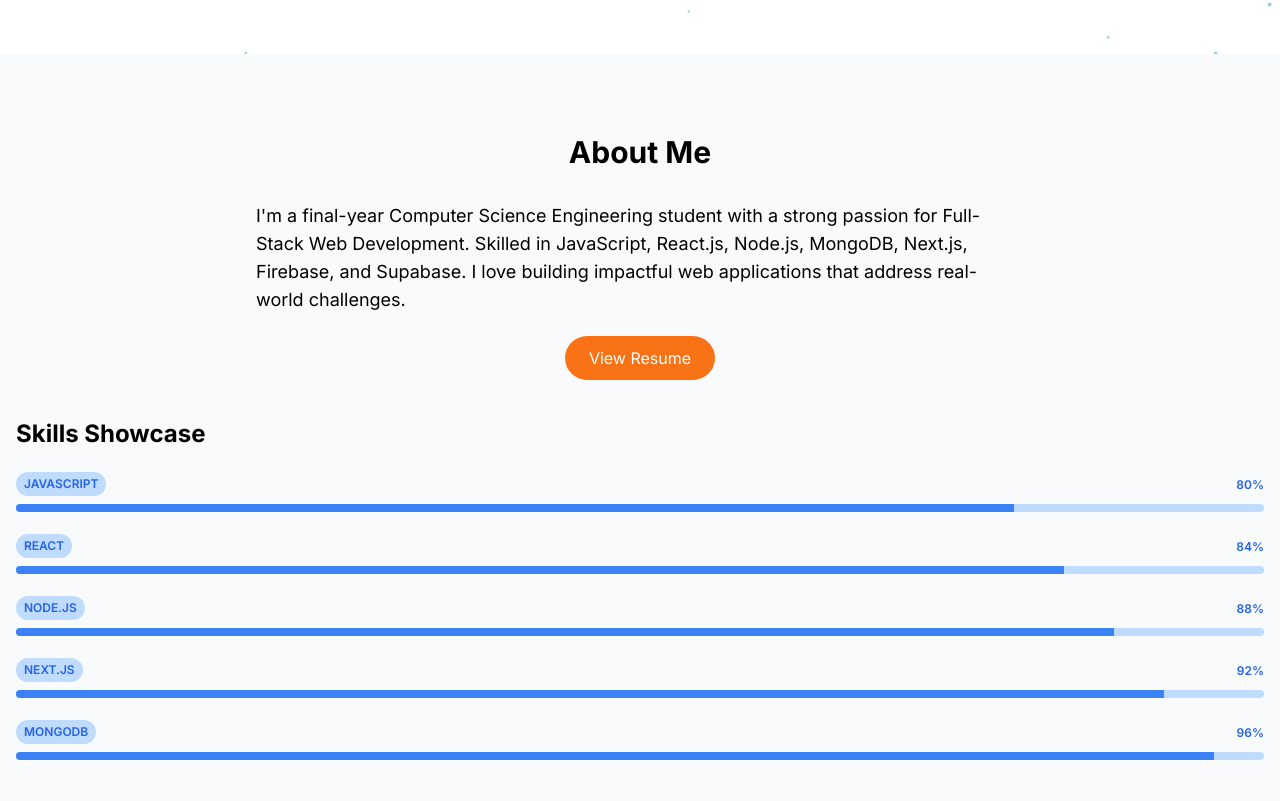
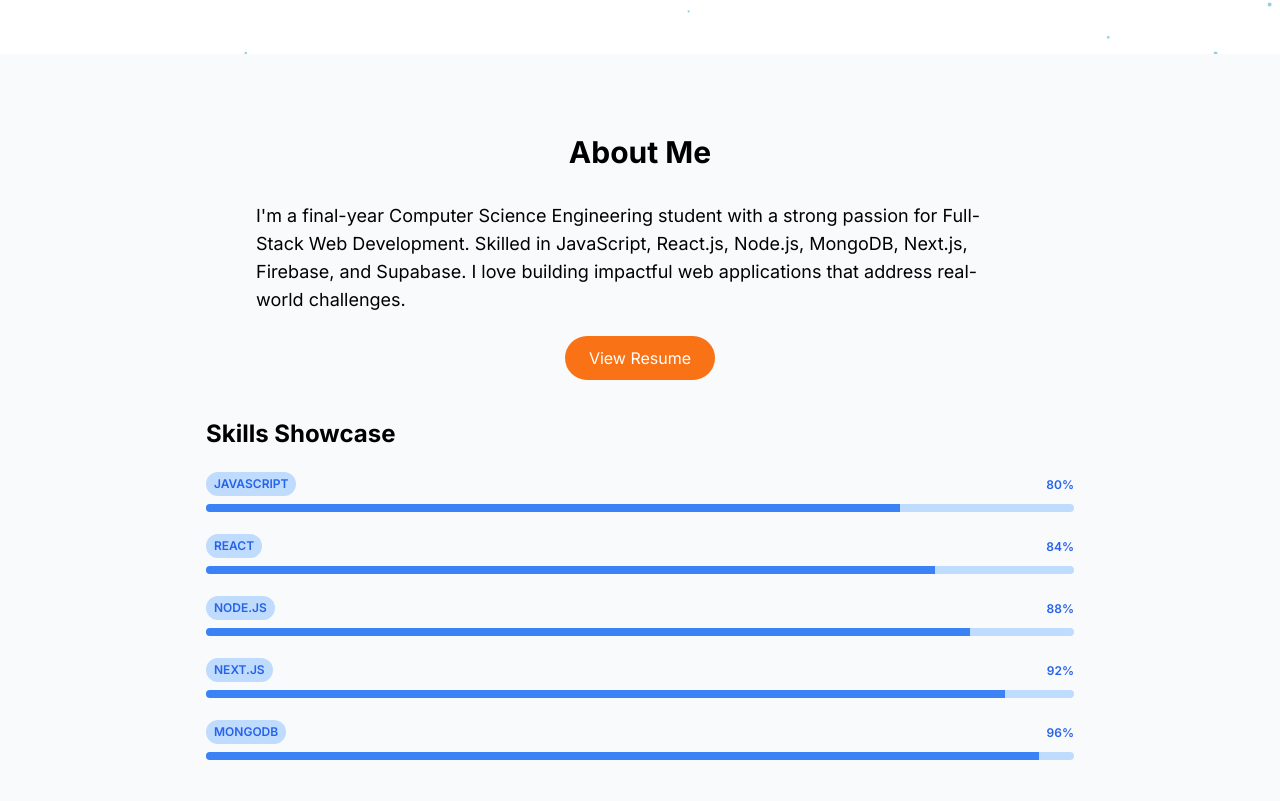
Before and after one commit to Sujal-2820/Portfolio_new, a Next.js app in the folder portfolio-sujal/: page / in a window 1280 px wide. Shown: the part 519-1320 px from the top of the page. Built offline with nearby package versions, Linux system fonts and the light colour scheme.

Commit message:
second commit

```diff
--- a/portfolio-sujal/src/app/components/About.js
+++ b/portfolio-sujal/src/app/components/About.js
@@ -5,7 +5,7 @@ import { motion } from 'framer-motion'
 export default function About() {
   return (
     <section className="py-20 bg-gray-50">
-      <div className="container mx-auto px-4">
+      <div className="container mx-auto px-4 max-w-[900px] gap-6">
         <motion.h2
           className="text-3xl font-bold mb-8 text-center"
           initial={{ opacity: 0, y: 20 }}
--- a/portfolio-sujal/src/app/components/Testimonials.js
+++ b/portfolio-sujal/src/app/components/Testimonials.js
@@ -33,7 +33,7 @@ export default function Testimonials() {
           {testimonials.map((testimonial, index) => (
             <motion.div
               key={index}
-              className="bg-white p-6 rounded-lg shadow-lg flex flex-col items-center"
+              className="bg-white p-6 rounded-lg shadow-lg flex flex-col items-center transition-transform duration-300 ease-in-out transform hover:scale-105 hover:shadow-2xl hover:rotate-2"
               initial={{ opacity: 0, y: 20 }}
               animate={{ opacity: 1, y: 0 }}
               transition={{ duration: 0.5, delay: index * 0.1 }}
```
